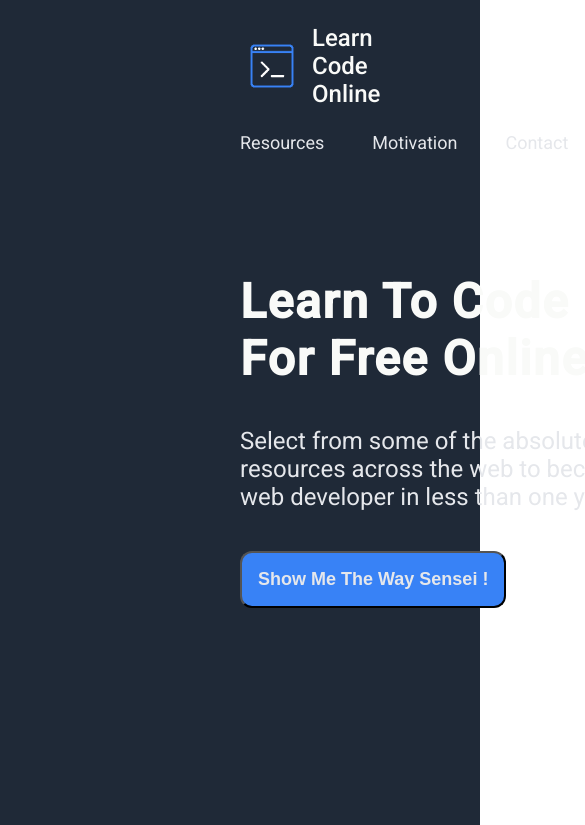
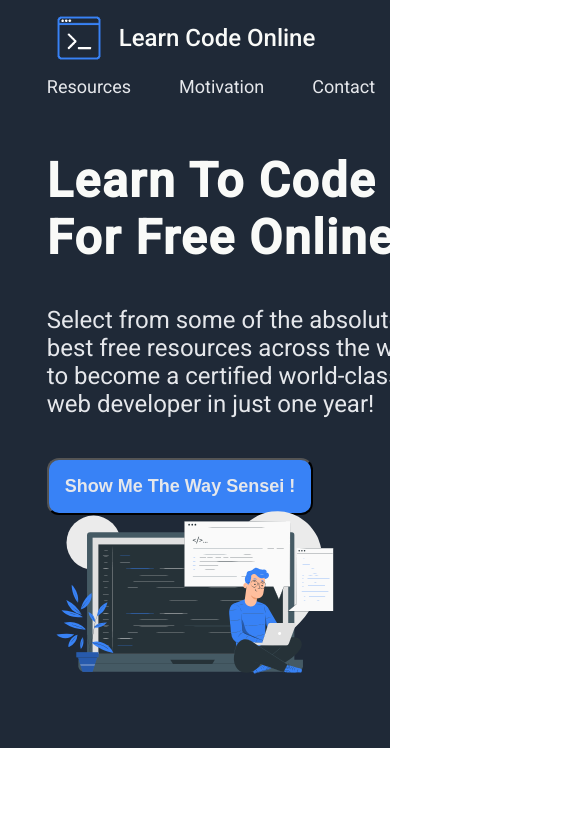
Before and after one commit to Kwadwo-Firempong-Boakye/Project-Landing-Page, a plain HTML site: page index.html in a window 390 px wide. Shown: the top 825 px of the page, 585 px wide, since content can reach past the window. Drawn offline with Linux system fonts and the light colour scheme.

Commit message:
Add mobile respponsiveness  to header & hero area

```diff
--- a/index.css
+++ b/index.css
@@ -26,14 +26,7 @@ html, body{
     padding: 0;
 }
 
-header,
-.hero-area,
-.image-cards-area,
-.quote-area,
-.cta{
-    padding: 0 15rem;
-    /*border: 1px solid lightblue;*/
-}
+
 
 /*HEADER AREA*/
 
@@ -43,6 +36,8 @@ header{
     align-items: center;
     background: var(--dark-background);
     flex-wrap: wrap;
+    padding: 0 12vw;
+
 }
 
 .logo{
@@ -86,16 +81,13 @@ nav a:hover{
 
 .hero-area{
     display: flex;
+    flex-direction: row;
+    align-items: flex-start;
     justify-content: space-between;
-    align-items: flex-start;
-    padding-top: 5rem;
-    padding-bottom: 5rem;
+    padding: 4vw 12vw;
     background: var(--dark-background);
-}
-
-.hero-text{
-    position: relative;
-    z-index: 1;
+    flex-wrap: wrap;
+    overflow: hidden;
 }
 
 .hero-text h1{
@@ -109,7 +101,7 @@ nav a:hover{
 .hero-text p{
     color: var(--HST-color);
     font-size: 24px;
-    width: 35rem;
+    max-width: 35rem;
 }
 
 .hero-text button{
@@ -135,6 +127,8 @@ nav a:hover{
     position: relative;
     bottom: 40px;
     z-index: 0;
+    flex-basis: 700px;
+    object-fit: cover;
 }
 
 /*IMAGE CARD AREA*/
@@ -145,6 +139,7 @@ nav a:hover{
     color: var(--info-header-color);
     font-weight: bold;
     margin: 5rem;
+    padding: 0 10rem;
 }
 
 .image-cards{
--- a/index.html
+++ b/index.html
@@ -26,11 +26,11 @@
     <section class="hero-area">
         <div class="hero-text">
             <h1>Learn To Code For Free Online!</h1>
-            <p>Select from some of the absolute best free resources across the web to become a world-class web developer in less than one year!</p>
+            <p>Select from some of the absolute best free resources across the web to become a certified world-class web developer in just one year!</p>
             <button>Show Me The Way Sensei !</button>
         </div>
         <div class="hero-image">
-            <img src="./Images/Code typing-pana.svg" alt="Image showing logos of programming languages" width="800">
+            <img src="./Images/Code typing-pana.svg" alt="Image showing logos of programming languages" >
         </div>
     </section>
     <!--Image Cards-->
```
